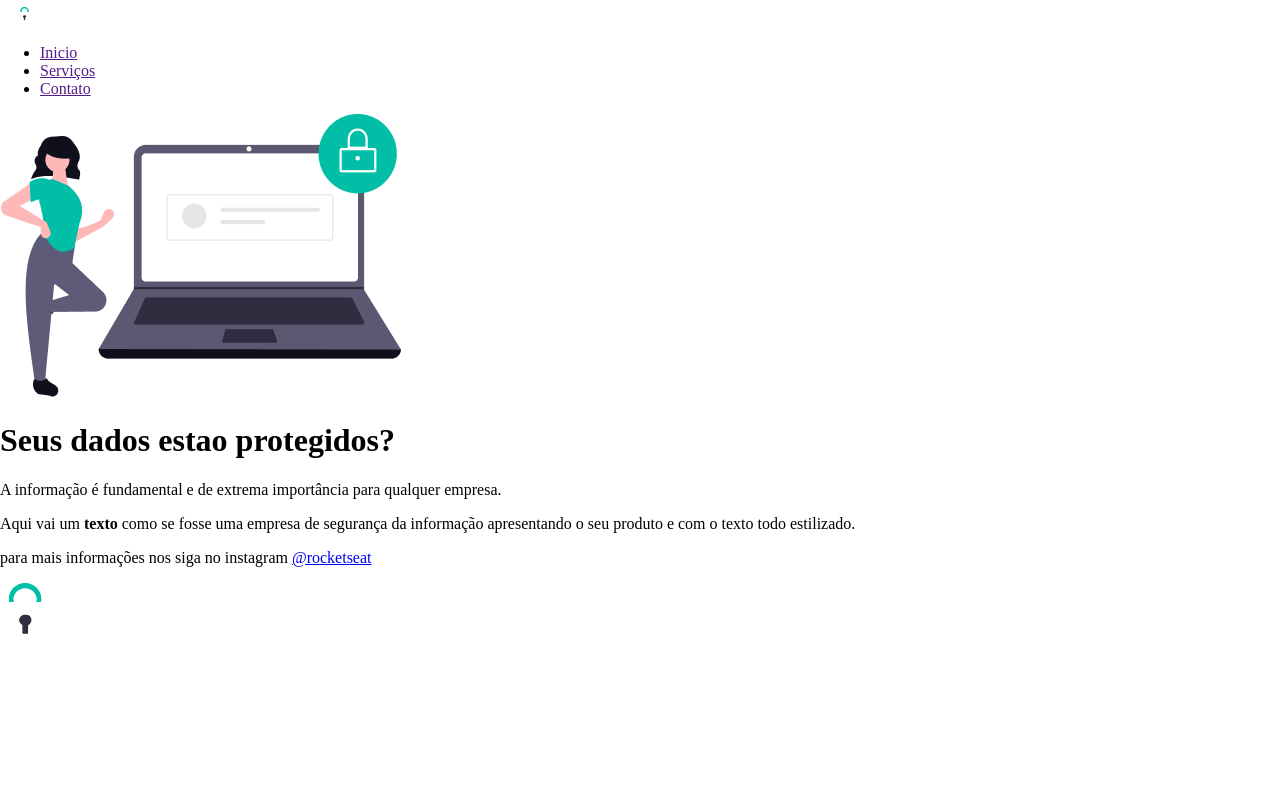
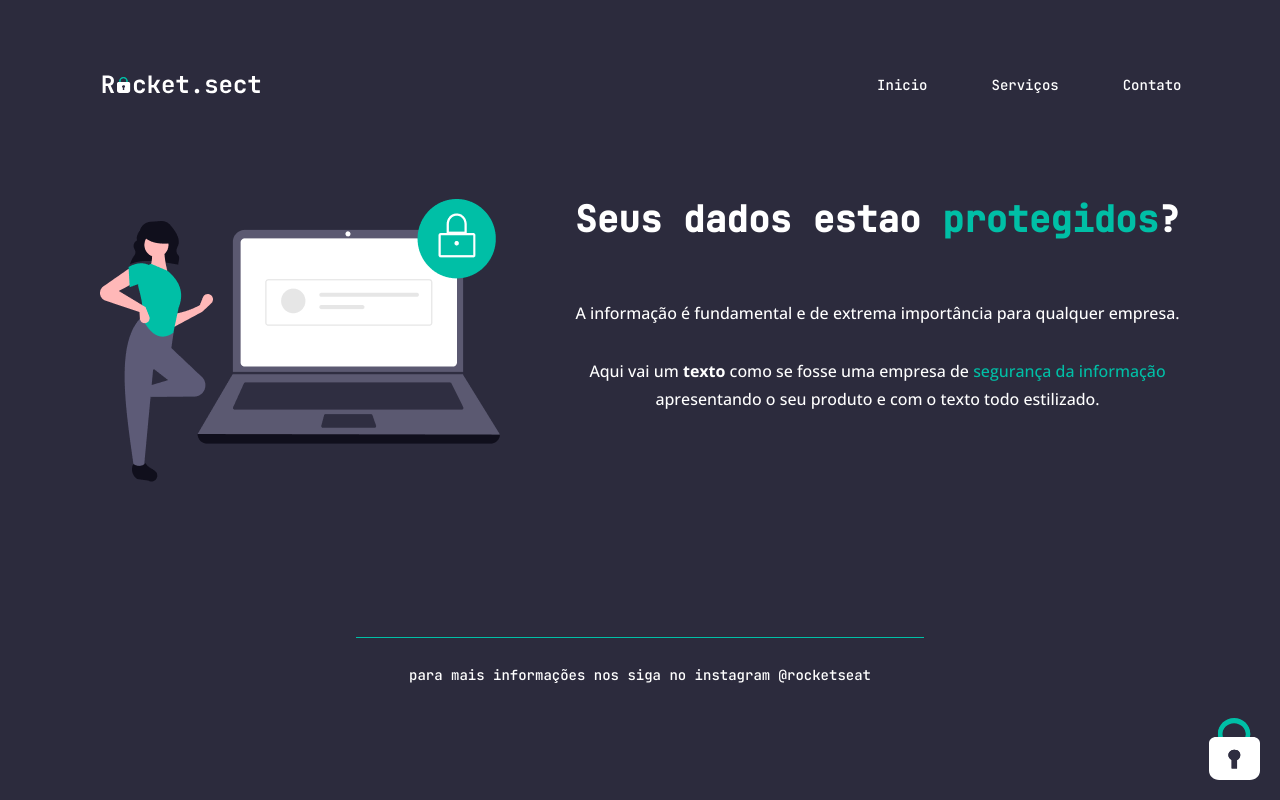
Before and after one commit to andrelumertz/desafio_avancado_recriando-layout, a plain HTML site: page index.html in a window 1280 px wide. Drawn offline with nearby package versions, Linux system fonts and the light colour scheme.

Commit message:
:lipstick: insert more  code in CSS

```diff
--- a/style.css
+++ b/style.css
@@ -1,5 +1,86 @@
-html, body {
+* {
     margin: 0;
     padding: 0;
     box-sizing: border-box;
 }
+
+ul {
+    list-style: none;
+}
+
+main {
+    display: flex;
+    justify-content:space-between;
+    gap: 74px;
+    text-align: center;
+}
+
+.content h1 {
+    font-size: 36px;
+    line-height: 40px;
+    margin-bottom: 60px;
+}
+
+.content p {
+    font-family: "Open Sans", sans-serif;
+    color: #fff;
+    line-height: 28px;
+    margin-bottom: 30px;
+}
+
+.content span {
+    color: #00bfa6;
+}
+
+a {
+    text-decoration: none;
+    color: #fff;
+}
+
+body {
+    background-color: #2C2B3D;
+    font-family: 'JetBrains Mono', monospace;
+    color: #fff;
+}
+
+.container {
+    width: 1083px;
+    margin:70px auto 0;
+}
+
+header {
+    margin-bottom: 100px;
+    display: flex;
+    justify-content:space-between;
+    font-weight: 500;
+    align-items: center;
+}
+
+ul {
+    display: flex;
+    gap: 64px;
+}
+
+ul a {
+    font-size: 14px;
+    line-height: 28px;
+}
+
+.line {
+    margin: 150px  auto 28px;
+    width: 568px;
+    height: 1px;
+    background: #00bfa6;
+}
+
+footer p {
+    text-align: center;
+    font-size: 14px;
+}
+
+.lock img{
+    position: fixed;
+    right: 0;
+    bottom: 0;
+    margin: 20px;
+}
```
